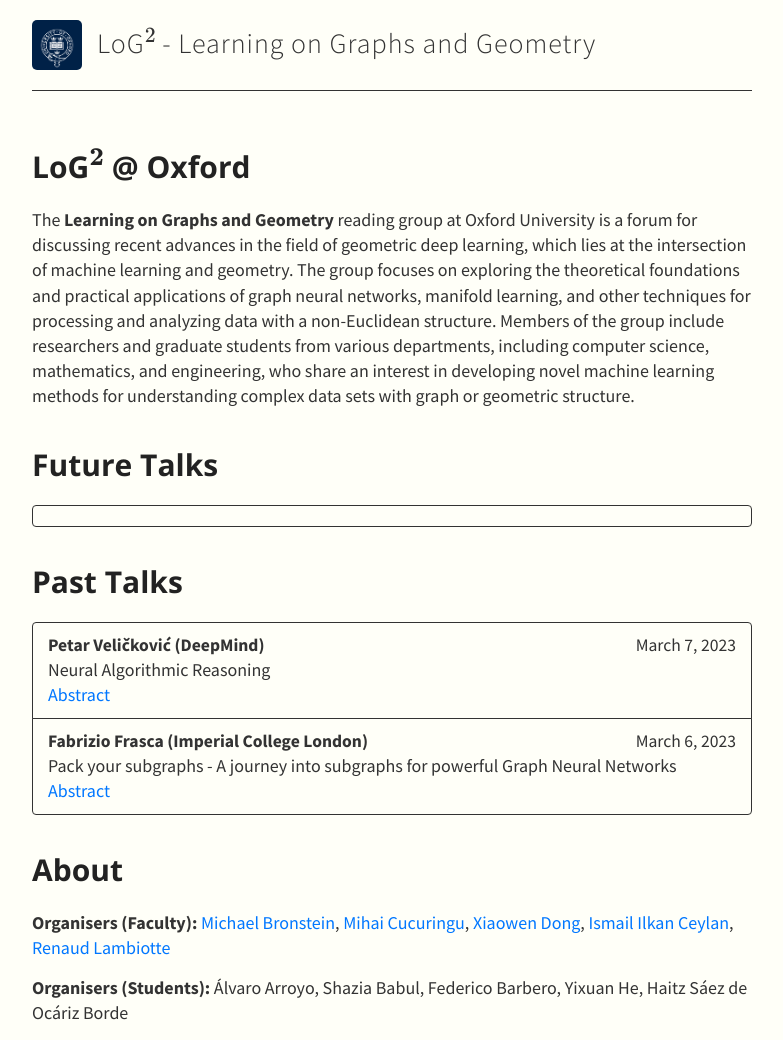
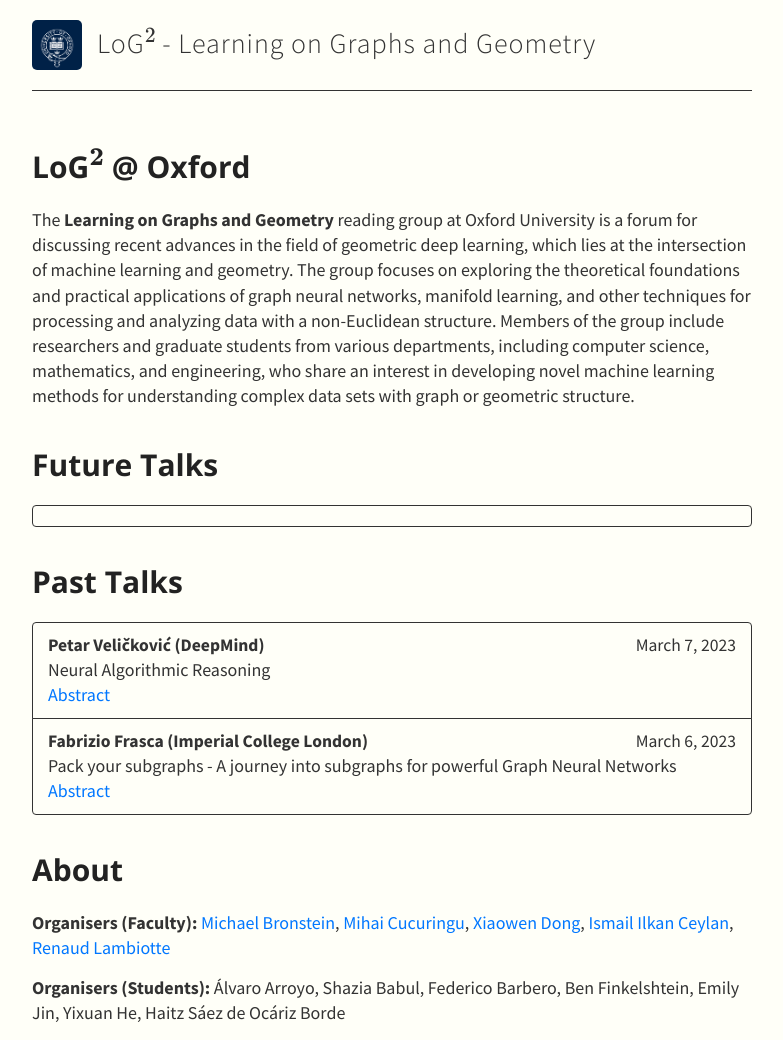
Before and after one commit to log-2/log-2.github.io, a Jekyll site: the page built from index.md, in a window 1280 px wide. Shown: the whole page, without its empty margins (248-1031 px from the left). Built offline with Jekyll 4.4.1, drawn with Linux system fonts in a browser that asks for light colours; nearby versions of some CDN libraries; formulas are drawn with MathJax 3; our own code applies the rules of GitHub Pages for plain Markdown files.

Commit message:
Update index.md

```diff
--- a/index.md
+++ b/index.md
@@ -55,4 +55,5 @@ The **Learning on Graphs and Geometry** reading group at Oxford University is a
 
 **Organisers (Faculty):** <a href="https://www.cs.ox.ac.uk/people/michael.bronstein/">Michael Bronstein</a>, <a href="https://www.stats.ox.ac.uk/~cucuring/">Mihai Cucuringu</a>, <a href="https://web.media.mit.edu/~xdong/">Xiaowen Dong</a>, <a href="https://www.cs.ox.ac.uk/people/ismaililkan.ceylan/">Ismail Ilkan Ceylan</a>, <a href="https://www.cs.ox.ac.uk/people/ismaililkan.ceylan/"><a href="https://www.maths.ox.ac.uk/people/renaud.lambiotte">Renaud Lambiotte</a>
 
-**Organisers (Students):** Álvaro Arroyo, Shazia Babul, Federico Barbero, Yixuan He, Haitz Sáez de Ocáriz Borde
+**Organisers (Students):** Álvaro Arroyo, Shazia Babul, Federico Barbero, Ben Finkelshtein, Emily Jin,
+ Yixuan He, Haitz Sáez de Ocáriz Borde
```
